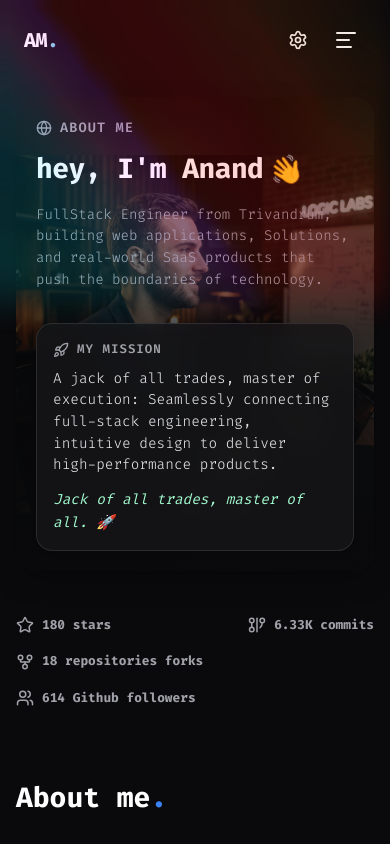
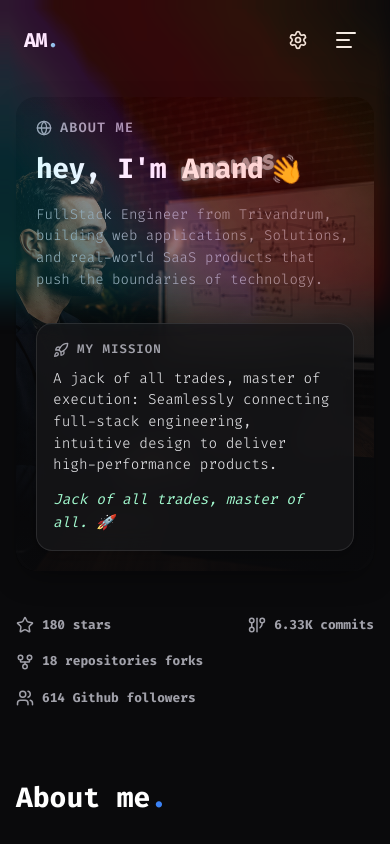
Before and after one commit to anandhmp/anandmp-portfolio, a Next.js app: page / in a window 390 px wide. Shown: the top 844 px of the page. Built offline with nearby package versions, Linux system fonts and the light colour scheme.

Commit message:
feat: add Hero section with profile assets and responsive layout styling

```diff
--- a/blocks/Hero/Hero.jsx
+++ b/blocks/Hero/Hero.jsx
@@ -9,13 +9,13 @@ const Hero = () => {
                 <div className={styles.bgWrapper}>
                     {/* Ambient blurred fill matching photo tones */}
                     <img
-                        src="/assets/me2.jpg"
+                        src="/assets/me4.png"
                         alt=""
                         className={styles.ambientBlurBg}
                     />
                     {/* Crisp portrait on right */}
                     <img
-                        src="/assets/me2.jpg"
+                        src="/assets/me4.png"
                         alt="Anand MP Portrait"
                         className={styles.bgImage}
                     />
--- a/blocks/Hero/Hero.module.scss
+++ b/blocks/Hero/Hero.module.scss
@@ -47,12 +47,12 @@
   top: 0;
   width: 100%;
   height: 100%;
-  object-fit: contain;
+  object-fit: cover;
   object-position: right center;
   z-index: 1;
 
   @media (min-width: 768px) {
-    width: 52%;
+    width: 100%;
     object-position: right center;
   }
 }
```
Also changed, not shown: public/assets/me4.png (added), 1 other file (tests, documents, lock files or other folders).
